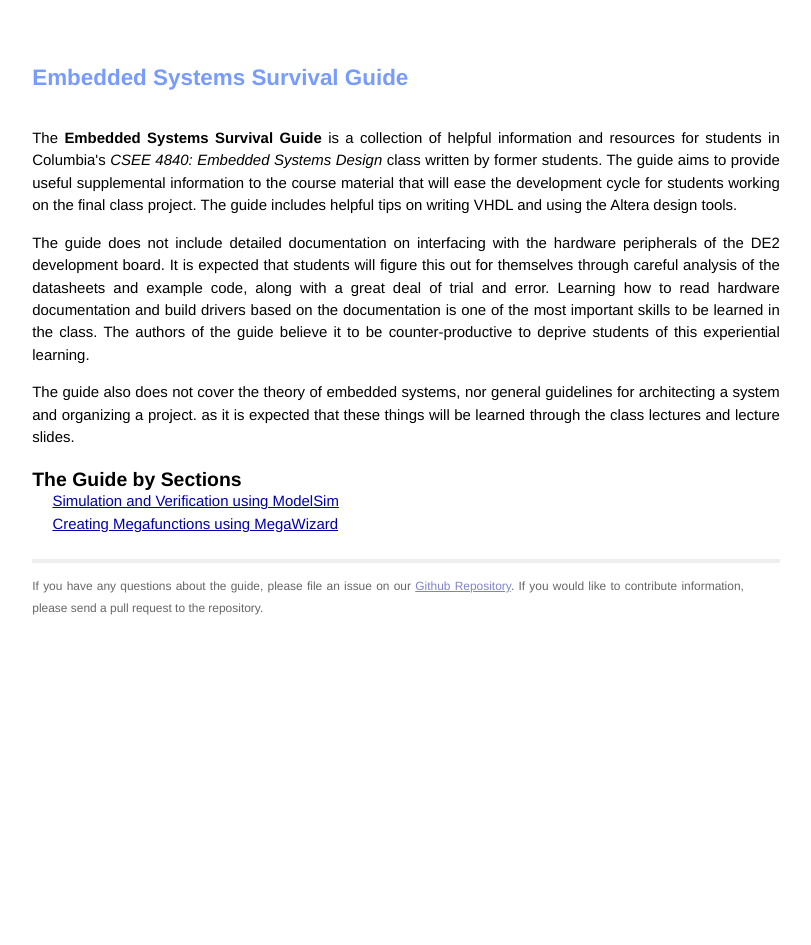
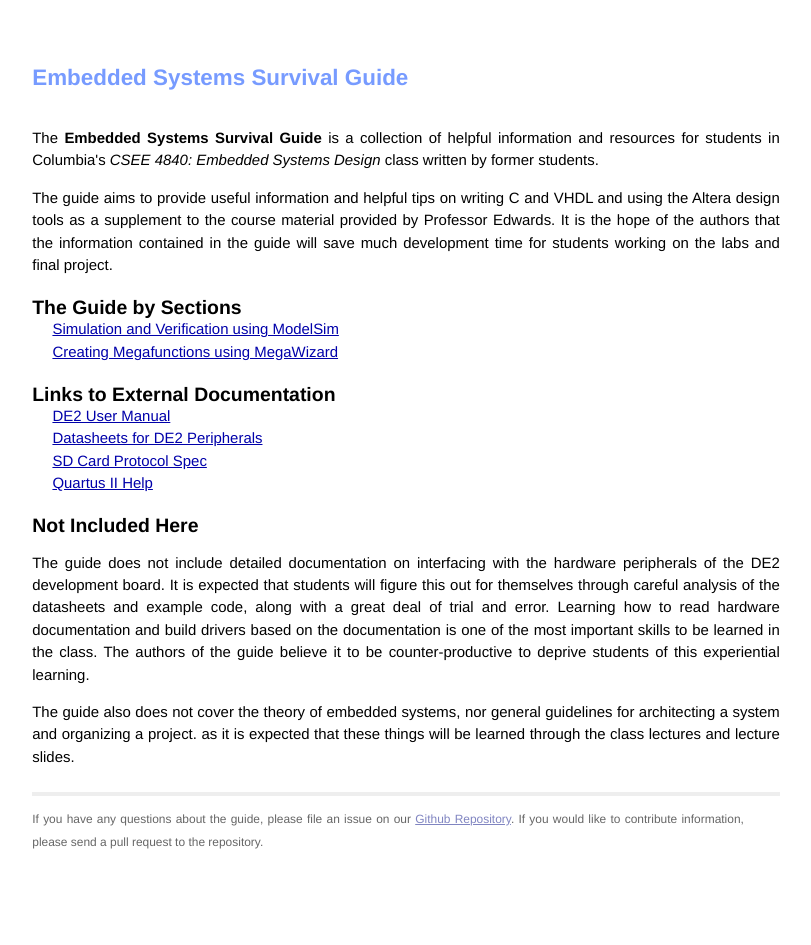
Before and after one commit to csee4840guide/csee4840guide.github.io, a Jekyll site: the page built from index.html, in a window 1280 px wide. Shown: the whole page, without its empty margins (234-1045 px from the left). Built offline with Jekyll 4.4.1, drawn with Linux system fonts in a browser that asks for light colours; Markdown is read by kramdown in place of the engine named in the settings.

Commit message:
rearrange and edit the front page

```diff
--- a/css/main.css
+++ b/css/main.css
@@ -165,6 +165,6 @@
   background-color: #333;
 }
 
-#section-list {
+.link-list {
   list-style: none;
 }
--- a/index.html
+++ b/index.html
@@ -5,35 +5,46 @@
 ---
 
 <div id="home">
-  <p>
-  The <strong>Embedded Systems Survival Guide</strong> is a collection of
+  <p>The <strong>Embedded Systems Survival Guide</strong> is a collection of
   helpful information and resources for students in Columbia's
-  <em>CSEE 4840: Embedded Systems Design</em> class written by former students.
-  The guide aims to provide useful supplemental information to the course
-  material that will ease the development cycle for students working on the
-  final class project. The guide includes helpful tips on writing VHDL and
-  using the Altera design tools.
-  </p>
-  <p>
-  The guide does not include detailed documentation on interfacing with the
+  <em>CSEE 4840: Embedded Systems Design</em> class written by former students.</p>
+
+  <p>The guide aims to provide useful information and helpful tips on writing
+  C and VHDL and using the Altera design tools as a supplement to the course
+  material provided by Professor Edwards.
+
+  It is the hope of the authors that the information contained in the guide
+  will save much development time for students working on the labs and
+  final project.</p>
+
+  <h2>The Guide by Sections</h2>
+  <ul class="link-list">
+  <li><a href="modelsim.html">Simulation and Verification using ModelSim</a></li>
+  <li><a href="megawizard.html">Creating Megafunctions using MegaWizard</a></li>
+  </ul>
+
+  <h2>Links to External Documentation</h2>
+  <ul class="link-list">
+  <li><a href="ftp://ftp.altera.com/up/pub/Altera_Material/12.1/Boards/DE2/DE2_User_Manual.pdf">DE2 User Manual</a></li>
+  <li><a href="ftp://ftp.altera.com/up/pub/Altera_Material/12.1/Boards/DE2/DE2_Datasheets.zip">Datasheets for DE2 Peripherals</a></li>
+  <li><a href="https://www.sdcard.org/downloads/pls/">SD Card Protocol Spec</a></li>
+  <li><a href="http://quartushelp.altera.com/12.1/">Quartus II Help</a></li>
+  </ul>
+
+  <h2>Not Included Here</h2>
+
+  <p>The guide does not include detailed documentation on interfacing with the
   hardware peripherals of the DE2 development board. It is expected that
   students will figure this out for themselves through careful analysis of the
   datasheets and example code, along with a great deal of trial and error.
   Learning how to read hardware documentation and build drivers based on the
   documentation is one of the most important skills to be learned in the class.
   The authors of the guide believe it to be counter-productive to deprive
-  students of this experiential learning.
-  </p>
-  <p>
-  The guide also does not cover the theory of embedded systems, nor general
+  students of this experiential learning.</p>
+
+  <p>The guide also does not cover the theory of embedded systems, nor general
   guidelines for architecting a system and organizing a project. as it is
   expected that these things will be learned through the class lectures and
-  lecture slides.
-  </p>
+  lecture slides.</p>
 
-  <h2>The Guide by Sections</h2>
-  <ul id="section-list">
-  <li><a href="modelsim.html">Simulation and Verification using ModelSim</a></li>
-  <li><a href="megawizard.html">Creating Megafunctions using MegaWizard</a></li>
-  </ul>
 </div>
```
